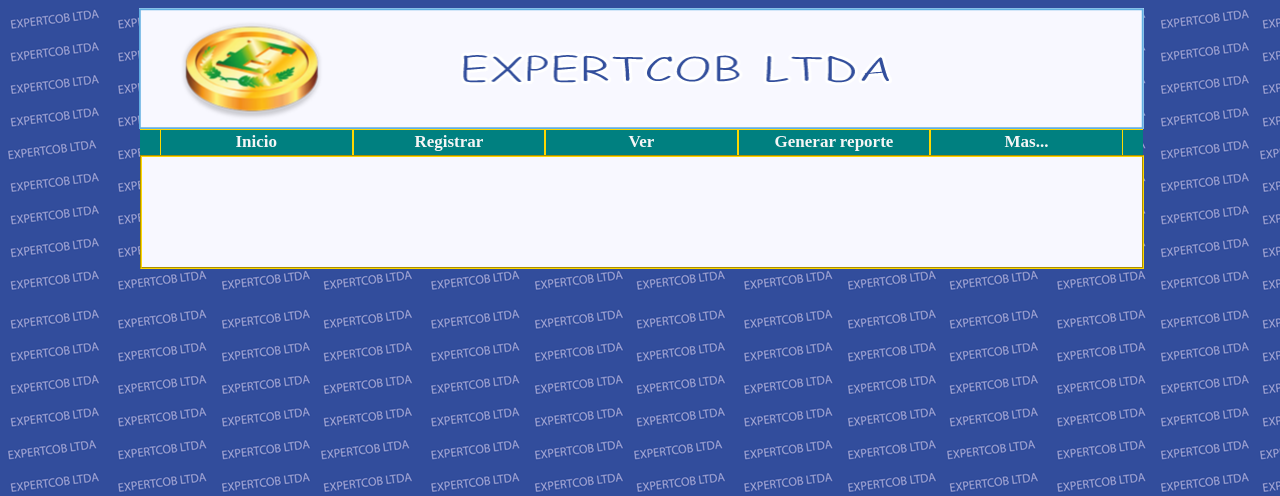
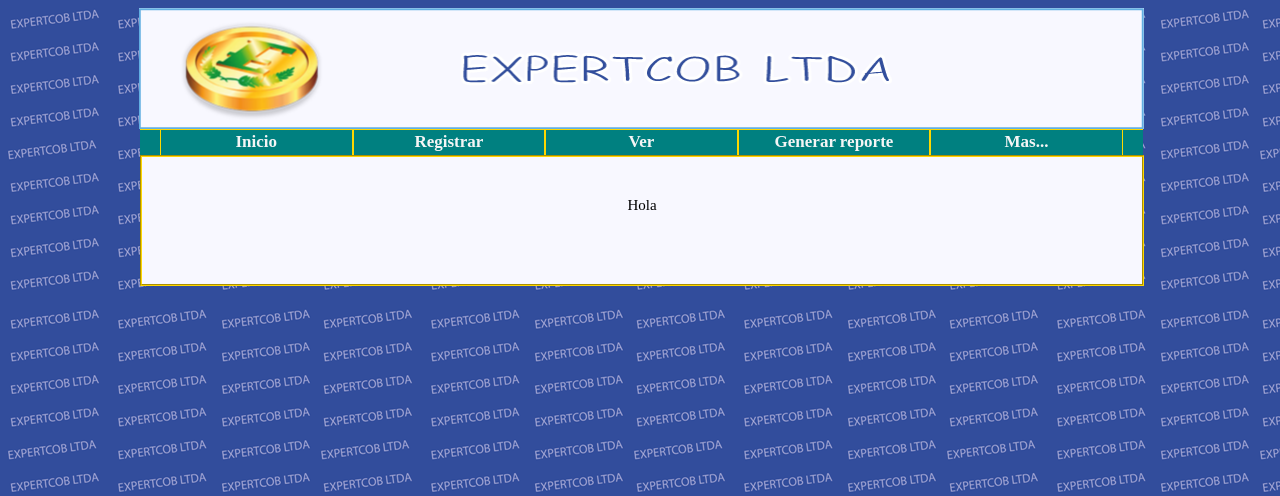
Before and after one commit to sergioStive/BackupInvenatrio, a PHP site: page /index_admin.php in a window 1280 px wide. Shown: the top 496 px of the page. Run offline with PHP 8.4, Linux system fonts and the light colour scheme; the visitor is signed in with stand-in values (Sample User, id 1).

Commit message:
Primer Commit de modificación

```diff
--- a/administrador/index_admin.php
+++ b/administrador/index_admin.php
@@ -35,6 +35,7 @@
 
             <div class="cuerpo">
                 <?php
+                echo "Hola ";
                 ?>
             </div>
         </div>
```
